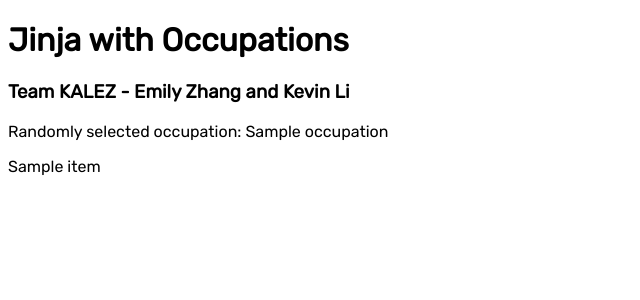
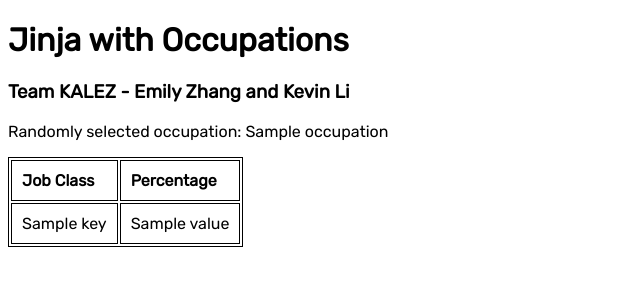
Before and after one commit to pollsmor/softdev, a Flask app: template 10_occ/templates/hw.html in a window 1280 px wide. Shown: the top 300 px of the page, without its empty margins (0-640 px from the left). Run offline with Flask 2, Linux system fonts and the light colour scheme; the template is opened without the code that fills it: most values are stand-ins (such as "Sample title", 1, 10 or a date in 2020).

Commit message:
Added the table

```diff
--- a/10_occ/app.py
+++ b/10_occ/app.py
@@ -11,12 +11,14 @@ file = open("data/occupations.csv", "r")
 lines = file.readlines()[1:] #skip header line
 lines = lines[:-1] #get rid of total line since that is not useful for this assignment
 
+occupationsDict = {}
 occupationsArray = []
 
 for line in lines:
     parsed = line.rsplit(",", 1) #allows me to split from the rightmost comma of a line - avoids issue of an occupation having a comma
     jobClass = parsed[0]
     percentage = float(parsed[1]) #must be stored as a number per instructions
+    occupationsDict[jobClass] = percentage
     for i in range(int(percentage * 10)): #Arrays don't take floats as indices and I don't want to chop off the decimal - multiply by 10 to get rid of tenths place
         occupationsArray.append(jobClass)
 
@@ -42,7 +44,7 @@ def home():
 def occupyflaskst():
     occupation = pickOccupation()
     print("Randomly picked: " + occupation) #testing if this gets passed
-    return render_template("/hw.html", occupation=occupation)
+    return render_template("/hw.html", occupation=occupation, parent_dict=occupationsDict.items())
 
 if __name__ == "__main__":
     app.debug = True
--- a/10_occ/static/styles/style.css
+++ b/10_occ/static/styles/style.css
@@ -1,3 +1,11 @@
 * {
   font-family: Rubik, sans-serif;
 }
+
+table, th, td {
+  border: 1px solid black;
+}
+
+th, td {
+  padding: 10px;
+}
--- a/10_occ/templates/hw.html
+++ b/10_occ/templates/hw.html
@@ -3,15 +3,24 @@
 	<head>
 		<title>Jinja with Occupations</title>
 		<link href="https://fonts.googleapis.com/css?family=Rubik&display=swap" rel="stylesheet">
+		<!-- I think CSS is cached or something because it sticks - had to open incognito window to see changes -->
 		<link href="../static/styles/style.css" type="text/css" rel="stylesheet">
 	</head>
 	<body>
 		<h1>Jinja with Occupations</h1>
 		<h3>Team KALEZ - Emily Zhang and Kevin Li</h3>
 		<p>Randomly selected occupation: {{ occupation }}</p>
-		{% for item in list %}
-			{{ item }}
-			<br>
-		{% endfor %}
+		<table>
+			<tr>
+				<th align="left">Job Class</th>
+				<th align="left">Percentage</th>
+			</tr>
+			{% for key, value in parent_dict %}
+				<tr>
+					<td> {{ key }} </td>
+					<td> {{ value }} </td>
+				</tr>
+			{% endfor %}
+		</table>
 	</body>
 </html>
```
